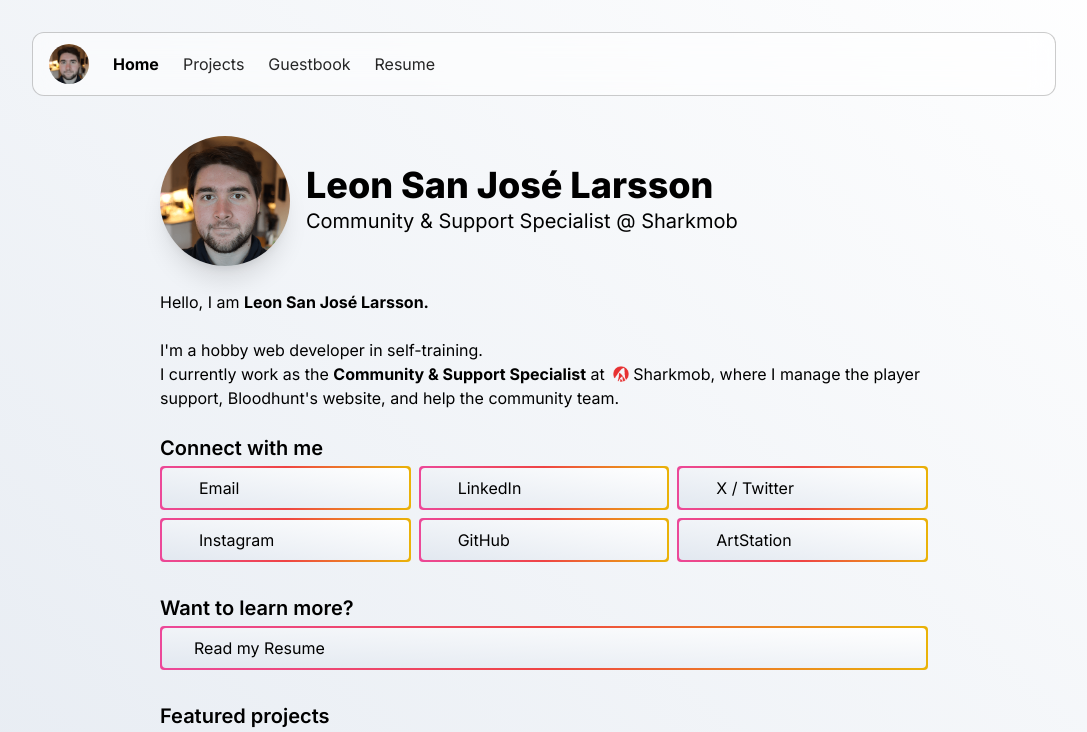
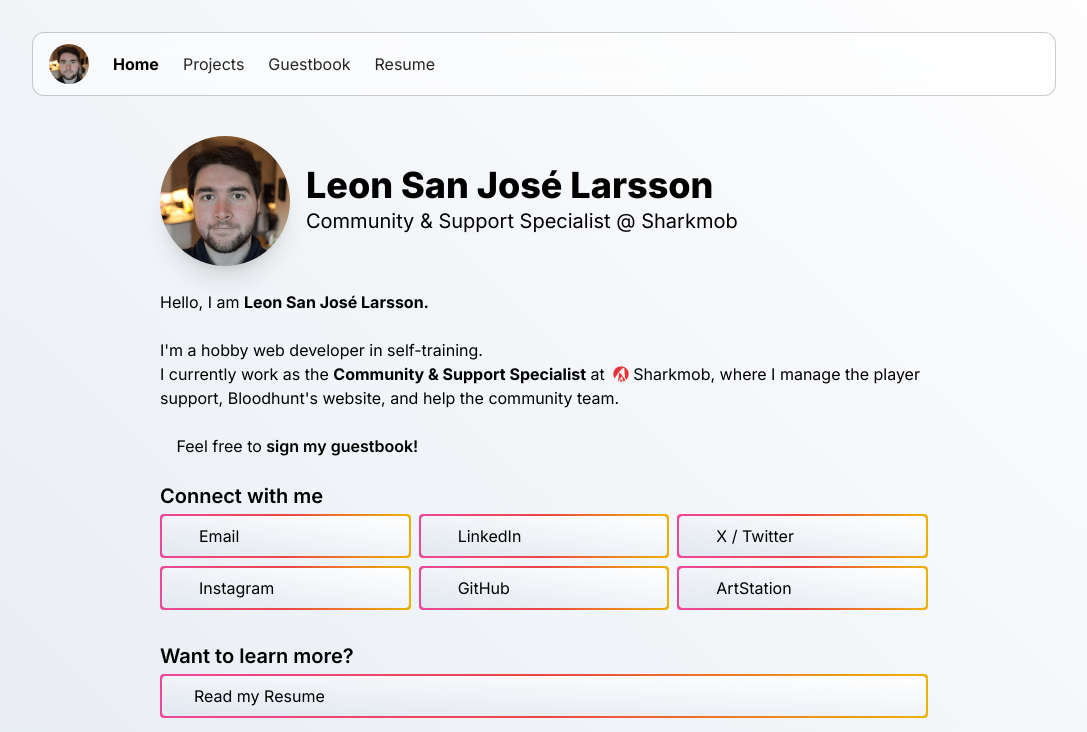
Before and after one commit to leonlarsson/leon-home, a Next.js app: page / in a window 1280 px wide. Shown: the top 732 px of the page, without its empty margins (96-1183 px from the left). Built offline with nearby package versions, Linux system fonts and the light colour scheme; a web font is replaced by a local one.

Commit message:
home: add Guestbook CTA

```diff
--- a/app/(main)/page.tsx
+++ b/app/(main)/page.tsx
@@ -21,7 +21,6 @@ export default () => {
         <div>
           Hello, I am <span className="font-bold">Leon San José Larsson.</span>
         </div>
-
         {/* INTRO */}
         <div>
           I'm a hobby web developer in self-training.
@@ -33,6 +32,18 @@ export default () => {
             </Link>
             , where I manage the player support, Bloodhunt's website, and help the community team.
           </div>
+        </div>
+
+        {/* GUESTBOOK */}
+        <div>
+          <i className="fa-solid fa-pencil me-1" />
+          Feel free to{" "}
+          <span className="font-semibold">
+            <Link href="/guestbook" className="underline-offset-2 hover:underline">
+              sign my guestbook
+            </Link>
+            !
+          </span>
         </div>
 
         {/* CONNECT */}
@@ -59,7 +70,6 @@ export default () => {
             ))}
           </div>
         </div>
-
         {/* RESUME */}
         <div className="flex flex-col gap-1">
           <span className="mt-2 text-xl font-semibold">Want to learn more?</span>
@@ -72,7 +82,6 @@ export default () => {
             </Link>
           </div>
         </div>
-
         {/* FEATURED PROJECTS */}
         <div className="flex flex-col gap-1">
           <span className="mt-2 text-xl font-semibold">
```
